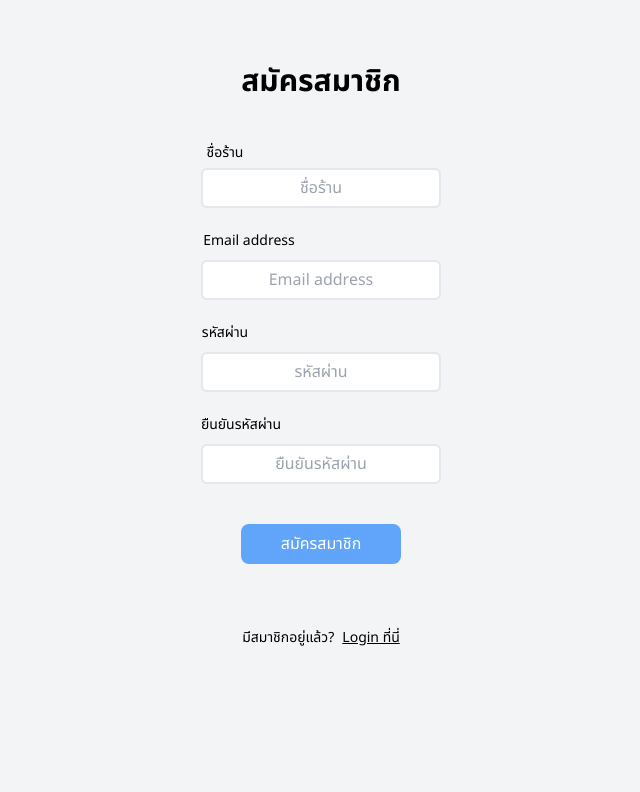
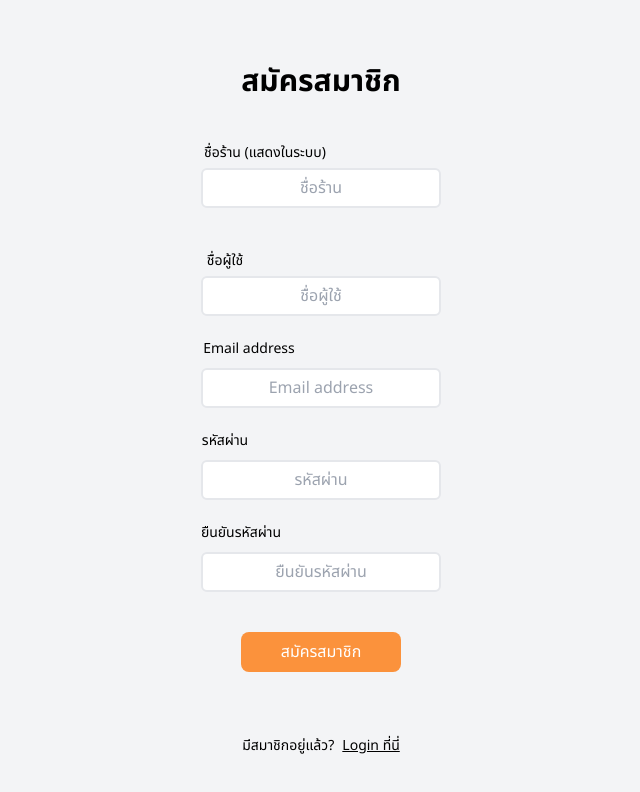
Before and after one commit to KajbunditMonta/Kin-Rai-Dee, a React (Create React App) app in the folder frontend/: page /RegisterRestaurant in a window 1280 px wide. Shown: the top 792 px of the page, without its empty margins (319-959 px from the left). Built offline with nearby package versions, Linux system fonts and the light colour scheme.

Commit message:
add shop name

```diff
--- a/frontend/src/pages/restaurant/RegisterRestaurant.js
+++ b/frontend/src/pages/restaurant/RegisterRestaurant.js
@@ -5,6 +5,7 @@ import axios from "axios";
 function RegisterRestaurant () {
 
     const [username, setUsername] = useState("");
+    const [shopName, setShopName] = useState("");
     const [email, setEmail] = useState("");
     const [password, setPassword] = useState("");
     const [confirmPassword, setconfirmPassword] = useState("");
@@ -13,7 +14,7 @@ function RegisterRestaurant () {
 
     const handlePegister = async () => {
 
-        if (!username || !email || !password) {
+        if (!username || !email || !password || !shopName) {
             alert("กรุณากรอกข้อมูลให้ครบถ้วนทุกช่อง");
             return;
         }
@@ -31,6 +32,7 @@ function RegisterRestaurant () {
         try {
 
             const response = await axios.post("http://localhost:5000/api/RestaurantAuth/RegisterRestaurant", {
+                shopName,
                 username,
                 email,
                 password
@@ -54,15 +56,29 @@ function RegisterRestaurant () {
                 </h1>
             </div>
 
-            <div className = "pt-10 pr-48">
+            <div className = "pt-10 pr-28">
                 <label className = "text-sm">
-                    ชื่อร้าน
+                    ชื่อร้าน (แสดงในระบบ)
                 </label>
             </div>
 
             <div className = "pt-1">
                 <input className = "rounded-md border-2 min-h-10 min-w-60 text-center"
                     placeholder = "ชื่อร้าน"
+                    value = {shopName}
+                    onChange = { (e) => setShopName(e.target.value)}
+                />
+            </div>
+
+            <div className = "pt-10 pr-48">
+                <label className = "text-sm">
+                    ชื่อผู้ใช้
+                </label>
+            </div>
+
+            <div className = "pt-1">
+                <input className = "rounded-md border-2 min-h-10 min-w-60 text-center"
+                    placeholder = "ชื่อผู้ใช้"
                     value = {username}
                     onChange = { (e) => setUsername(e.target.value)}
                 />
@@ -114,7 +130,7 @@ function RegisterRestaurant () {
             </div>
 
             <div onClick = {handlePegister} className = "pt-10">
-                <button className = " bg-blue-400 text-white min-h-10 min-w-40 rounded-lg hover:bg-blue-700 active:bg-blue-800 active:scale-[0.98]">
+                <button className = " bg-orange-400 text-white min-h-10 min-w-40 rounded-lg hover:bg-orange-700 active:bg-orange-800 active:scale-[0.98]">
                     สมัครสมาชิก
                 </button>
             </div>
```
Also changed, not shown: 2 other files (tests, documents, lock files or other folders).
